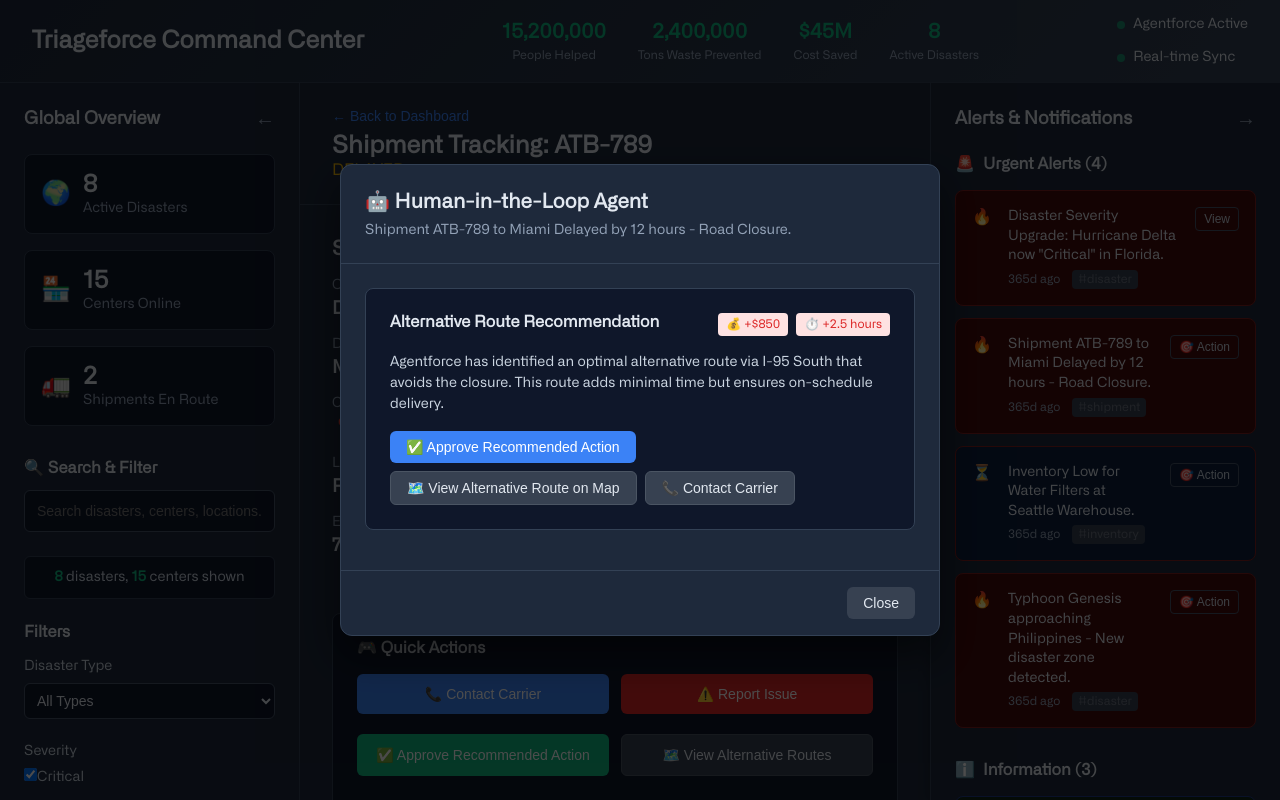
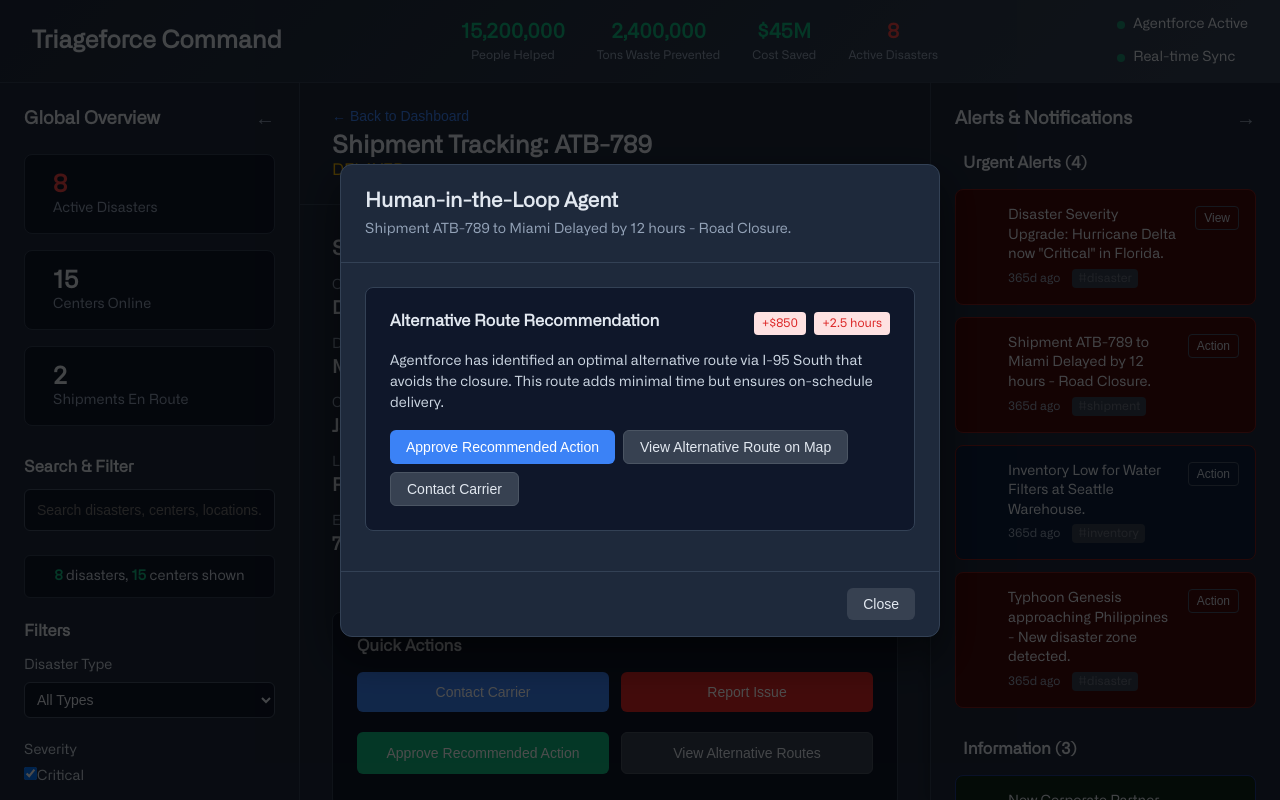
Before and after one commit to mrcs-l/agent-hackathon, a React (Create React App) app: page / in a window 1280 px wide. Both pictures are taken after a click on the element 1105 px from the left and 375 px from the top of the page. Built offline with nearby package versions, Linux system fonts and the light colour scheme.

Commit message:
UI Tweaks

```diff
--- a/src/App.css
+++ b/src/App.css
@@ -86,6 +86,25 @@
   border-right: 1px solid #334155;
   box-shadow: 2px 0 10px rgba(0, 0, 0, 0.2);
   overflow-y: auto;
+  /* Custom Scrollbar */
+  scrollbar-width: thin; /* Firefox */
+  scrollbar-color: #475569 transparent; /* Firefox */
+}
+
+/* Chrome, Edge, and Safari */
+.sidebar::-webkit-scrollbar {
+  width: 6px;
+}
+.sidebar::-webkit-scrollbar-track {
+  background: transparent;
+}
+.sidebar::-webkit-scrollbar-thumb {
+  background-color: #475569;
+  border-radius: 8px;
+  border: 2px solid transparent; /* Ensures thumb doesn’t shrink */
+}
+.sidebar:hover::-webkit-scrollbar-thumb {
+  background-color: #64748b;
 }
 
 .sidebar-collapsed {
@@ -2439,3 +2458,13 @@
     opacity: 1;
   }
 }
+
+/* Live Metrics */
+.metric-value.active-disasters {
+  color: #ef4444; /* Bright red */
+}
+
+/* Sidebar active disasters count */
+.stat-number.disasters-count {
+  color: #ef4444; /* Bright red */
+}
--- a/src/components/AlertsPanel.tsx
+++ b/src/components/AlertsPanel.tsx
@@ -41,10 +41,10 @@
 
   const getStatusIcon = (status?: string) => {
     switch (status) {
-      case 'resolved': return '✅';
-      case 'awaiting_resolution': return '⏳';
+      case 'resolved': return '';
+      case 'awaiting_resolution': return '';
       case 'active':
-      default: return '🔥';
+      default: return '';
     }
   };
 
@@ -94,7 +94,7 @@
         {urgentAlerts.length > 0 && (
           <div className="alert-section urgent">
             <h4>
-              <span className="alert-icon">🚨</span>
+              <span className="alert-icon"></span>
               Urgent Alerts ({urgentAlerts.length})
             </h4>
             {urgentAlerts.map((alert) => (
@@ -121,7 +121,7 @@
                 </div>
                 <div className="alert-actions">
                   <button className="alert-action-btn">
-                    {alert.recommendations ? '🎯 Action' : 'View'}
+                    {alert.recommendations ? ' Action' : 'View'}
                   </button>
                 </div>
               </motion.div>
@@ -132,7 +132,7 @@
         {infoAlerts.length > 0 && (
           <div className="alert-section info">
             <h4>
-              <span className="alert-icon">ℹ️</span>
+              <span className="alert-icon"></span>
               Information ({infoAlerts.length})
             </h4>
             {infoAlerts.map((alert) => (
@@ -164,7 +164,7 @@
 
         {urgentAlerts.length === 0 && infoAlerts.length === 0 && (
           <div className="no-alerts">
-            <div className="no-alerts-icon">✅</div>
+            <div className="no-alerts-icon"></div>
             <div className="no-alerts-message">All clear - no alerts at this time</div>
           </div>
         )}
@@ -192,7 +192,7 @@
               onClick={e => e.stopPropagation()}
             >
               <div className="modal-header">
-                <h3>🤖 Human-in-the-Loop Agent</h3>
+                <h3> Human-in-the-Loop Agent</h3>
                 <p className="alert-context">{selectedAlert.message}</p>
               </div>
 
@@ -204,12 +204,12 @@
                       <div className="impact-metrics">
                         {recommendation.costImpact && (
                           <span className={`impact-badge ${recommendation.costImpact.includes('+') ? 'negative' : 'positive'}`}>
-                            💰 {recommendation.costImpact}
+                             {recommendation.costImpact}
                           </span>
                         )}
                         {recommendation.timeImpact && (
                           <span className={`impact-badge ${recommendation.timeImpact.includes('+') ? 'negative' : 'positive'}`}>
-                            ⏱️ {recommendation.timeImpact}
+                             {recommendation.timeImpact}
                           </span>
                         )}
                       </div>
@@ -228,10 +228,10 @@
                           whileHover={{ scale: 1.05 }}
                           whileTap={{ scale: 0.95 }}
                         >
-                          {action.type === 'approve' && '✅ Approve Recommended Action'}
-                          {action.type === 'view_route' && '🗺️ View Alternative Route on Map'}
-                          {action.type === 'contact' && '📞 Contact Carrier'}
-                          {action.type === 'report_issue' && '⚠️ Report Issue'}
+                          {action.type === 'approve' && ' Approve Recommended Action'}
+                          {action.type === 'view_route' && ' View Alternative Route on Map'}
+                          {action.type === 'contact' && ' Contact Carrier'}
+                          {action.type === 'report_issue' && ' Report Issue'}
                         </motion.button>
                       ))}
                     </div>
--- a/src/components/Dashboard.tsx
+++ b/src/components/Dashboard.tsx
@@ -156,7 +156,7 @@
         const message = agentforceMessages[Math.floor(Math.random() * agentforceMessages.length)];
         const notification: NotificationPopup = {
           id: `auto-${Date.now()}`,
-          title: '🤖 Agentforce Update',
+          title: ' Agentforce Update',
           message,
           type: 'agentforce',
           autoClose: true
@@ -251,7 +251,7 @@
       // Show notification
       const notification: NotificationPopup = {
         id: 'typhoon-notification',
-        title: '🌪️ Critical Alert',
+        title: ' Critical Alert',
         message: 'Typhoon Genesis has been detected. Immediate action required.',
         type: 'alert',
         autoClose: false,
@@ -331,7 +331,7 @@
     // Show notification
     const notification: NotificationPopup = {
       id: `donation-${Date.now()}`,
-      title: '💝 Donation Added',
+      title: ' Donation Added',
       message: `${donation.quantity} ${donation.specificItem} from ${donation.corporatePartner} has been added to inventory.`,
       type: 'agentforce',
       autoClose: true
@@ -347,7 +347,7 @@
     // Process manual allocation request
     const notification: NotificationPopup = {
       id: `allocation-${Date.now()}`,
-      title: '📋 Allocation Request Submitted',
+      title: ' Allocation Request Submitted',
       message: `Manual allocation request for ${request.quantity} ${request.resourceType} has been submitted for review.`,
       type: 'alert',
       autoClose: true
@@ -359,11 +359,13 @@
     }, 5000);
   };
 
+  const activeDisastersCount = disasters.length;
+
   return (
     <div className="dashboard">
       <header className="dashboard-header">
         <div className="header-content">
-          <h1>Triageforce Command Center</h1>
+          <h1>Triageforce Command</h1>
           <div className="live-impact-metrics">
             <div className="metric-item">
               <motion.div
@@ -402,7 +404,7 @@
               <div className="metric-label">Cost Saved</div>
             </div>
             <div className="metric-item">
-              <div className="metric-value">{impactMetrics.disastersResponded}</div>
+              <div className="metric-value active-disasters">{activeDisastersCount}</div>
               <div className="metric-label">Active Disasters</div>
             </div>
           </div>
@@ -594,7 +596,7 @@
                   <div className="status-indicators">
                     <div className={`status-indicator ${selectedRoute.confirmed ? 'confirmed' : 'pending'}`}>
                       <div className="status-icon">
-                        {selectedRoute.confirmed ? '✓' : '⏳'}
+                        {selectedRoute.confirmed ? '✓' : ''}
                       </div>
                       <div className="status-info">
                         <h5>{selectedRoute.confirmed ? 'Route Confirmed' : 'Route Pending'}</h5>
@@ -608,8 +610,8 @@
                     </div>
                     <div className={`status-indicator priority-${selectedRoute.priority}`}>
                       <div className="status-icon">
-                        {selectedRoute.priority === 'critical' ? '🚨' :
-                         selectedRoute.priority === 'high' ? '⚠️' : 'ℹ️'}
+                        {selectedRoute.priority === 'critical' ? '' :
+                         selectedRoute.priority === 'high' ? '' : ''}
                       </div>
                       <div className="status-info">
                         <h5>Priority Level: {selectedRoute.priority.charAt(0).toUpperCase() + selectedRoute.priority.slice(1)}</h5>
--- a/src/components/ShipmentTrackingView.tsx
+++ b/src/components/ShipmentTrackingView.tsx
@@ -144,7 +144,7 @@
               <div className="stat">
                 <span className="label">Current Location:</span>
                 <span className="value highlight">
-                  📍 {shipment.currentLocation?.name || 'Unknown'}
+                   {shipment.currentLocation?.name || 'Unknown'}
                 </span>
               </div>
               <div className="stat">
@@ -161,13 +161,13 @@
           </div>
 
           <div className="mini-map-container">
-            <h4>📍 Current Position</h4>
+            <h4> Current Position</h4>
             <div className="mini-map">
               <div className="map-placeholder">
                 <div className="route-line"></div>
-                <div className="origin-marker">🏢</div>
-                <div className="current-marker">🚛</div>
-                <div className="destination-marker">🎯</div>
+                <div className="origin-marker"></div>
+                <div className="current-marker"></div>
+                <div className="destination-marker"></div>
                 <div className="coordinates">
                   <div>Origin: {shipment.origin}</div>
                   <div>Current: {shipment.currentLocation?.name}</div>
@@ -179,7 +179,7 @@
         </div>
 
         <div className="action-buttons-panel">
-          <h4>🎮 Quick Actions</h4>
+          <h4> Quick Actions</h4>
           <div className="action-buttons">
             <motion.button
               onClick={handleContactCarrier}
@@ -187,7 +187,7 @@
               whileHover={{ scale: 1.05 }}
               whileTap={{ scale: 0.95 }}
             >
-              📞 Contact Carrier
+               Contact Carrier
             </motion.button>
 
             <motion.button
@@ -196,7 +196,7 @@
               whileHover={{ scale: 1.05 }}
               whileTap={{ scale: 0.95 }}
             >
-              ⚠️ Report Issue
+               Report Issue
             </motion.button>
 
             <motion.button
@@ -212,7 +212,7 @@
                   Processing...
                 </>
               ) : (
-                '✅ Approve Recommended Action'
+                ' Approve Recommended Action'
               )}
             </motion.button>
 
@@ -222,7 +222,7 @@
               whileHover={{ scale: 1.05 }}
               whileTap={{ scale: 0.95 }}
             >
-              🗺️ View Alternative Routes
+               View Alternative Routes
             </motion.button>
           </div>
         </div>
@@ -235,7 +235,7 @@
               animate={{ opacity: 1, height: 'auto' }}
               exit={{ opacity: 0, height: 0 }}
             >
-              <h4>🛣️ Alternative Route Options</h4>
+              <h4> Alternative Route Options</h4>
               <div className="routes-list">
                 {alternativeRoutes.map(route => (
                   <div key={route.id} className="route-option">
@@ -262,7 +262,7 @@
         </AnimatePresence>
 
         <div className="manifest-section">
-          <h4>📦 Shipment Manifest</h4>
+          <h4> Shipment Manifest</h4>
           <div className="manifest-table">
             <table>
               <thead>
@@ -282,7 +282,7 @@
                     <td>{item.unit}</td>
                     <td>{item.corporateDonor}</td>
                     <td>
-                      <span className="manifest-status loaded">✅ Loaded</span>
+                      <span className="manifest-status loaded"> Loaded</span>
                     </td>
                   </tr>
                 ))}
@@ -292,7 +292,7 @@
         </div>
 
         <div className="timeline-section">
-          <h4>📋 Real-Time Event Log</h4>
+          <h4> Real-Time Event Log</h4>
           <div className="timeline-container">
             <AnimatePresence>
               {timeline.map((event, index) => (
@@ -309,7 +309,7 @@
                   <div className="timeline-content">
                     <div className="event-text">{event.event}</div>
                     {event.location && (
-                      <div className="event-location">📍 {event.location}</div>
+                      <div className="event-location"> {event.location}</div>
                     )}
                   </div>
                   {index === 0 && (
@@ -339,19 +339,19 @@
               exit={{ scale: 0.9, y: 20 }}
               onClick={e => e.stopPropagation()}
             >
-              <h3>📞 Contact Carrier</h3>
+              <h3> Contact Carrier</h3>
               <div className="contact-options">
                 <button className="contact-option">
-                  📧 Send Email to {shipment.logisticsPartner}
+                   Send Email to {shipment.logisticsPartner}
                 </button>
                 <button className="contact-option">
-                  📱 Call Driver: +1 (555) 123-4567
+                   Call Driver: +1 (555) 123-4567
                 </button>
                 <button className="contact-option">
-                  💬 SMS Update Request
+                   SMS Update Request
                 </button>
                 <button className="contact-option">
-                  🎤 Voice Message
+                   Voice Message
                 </button>
               </div>
               <button onClick={() => setShowContactModal(false)} className="close-modal">
@@ -379,7 +379,7 @@
               exit={{ scale: 0.9, y: 20 }}
               onClick={e => e.stopPropagation()}
             >
-              <h3>⚠️ Report Issue</h3>
+              <h3> Report Issue</h3>
               <div className="issue-form">
                 <div className="form-group">
                   <label>Issue Type:</label>
--- a/src/components/Sidebar.tsx
+++ b/src/components/Sidebar.tsx
@@ -99,9 +99,9 @@
           →
         </button>
         <div className="collapsed-stats">
-          <div className="stat-icon">🌍</div>
-          <div className="stat-icon">🏪</div>
-          <div className="stat-icon">🚛</div>
+          <div className="stat-icon"></div>
+          <div className="stat-icon"></div>
+          <div className="stat-icon"></div>
         </div>
       </div>
     );
@@ -123,15 +123,15 @@
 
       <div className="overview-stats">
         <div className="stat-card">
-          <div className="stat-icon">🌍</div>
+          <div className="stat-icon"></div>
           <div className="stat-content">
-            <div className="stat-number">{totalActiveDisasters}</div>
+            <div className="stat-number disasters-count">{totalActiveDisasters}</div>
             <div className="stat-label">Active Disasters</div>
           </div>
         </div>
 
         <div className="stat-card">
-          <div className="stat-icon">🏪</div>
+          <div className="stat-icon"></div>
           <div className="stat-content">
             <div className="stat-number">{totalCentersOnline}</div>
             <div className="stat-label">Centers Online</div>
@@ -139,7 +139,7 @@
         </div>
 
         <div className="stat-card">
-          <div className="stat-icon">🚛</div>
+          <div className="stat-icon"></div>
           <div className="stat-content">
             <div className="stat-number">{totalShipmentsInTransit}</div>
             <div className="stat-label">Shipments En Route</div>
@@ -148,7 +148,7 @@
       </div>
 
       <div className="search-section">
-        <h4>🔍 Search & Filter</h4>
+        <h4> Search & Filter</h4>
         <input
           type="text"
           placeholder="Search disasters, centers, locations..."
@@ -253,7 +253,7 @@
             })}
             className="reset-filters"
           >
-            🔄 Reset All Filters
+             Reset All Filters
           </button>
         )}
       </div>
@@ -266,7 +266,7 @@
           whileHover={{ scale: 1.02 }}
           whileTap={{ scale: 0.98 }}
         >
-          💝 Add New Corporate Donation
+           Add New Corporate Donation
         </motion.button>
         <motion.button
           className="action-button secondary"
@@ -274,14 +274,14 @@
           whileHover={{ scale: 1.02 }}
           whileTap={{ scale: 0.98 }}
         >
-          📋 Manual Allocation Request
+           Manual Allocation Request
         </motion.button>
         <motion.button
           className="action-button tertiary"
           whileHover={{ scale: 1.02 }}
           whileTap={{ scale: 0.98 }}
         >
-          📊 Generate Impact Report
+           Generate Impact Report
         </motion.button>
       </div>
 
@@ -302,7 +302,7 @@
               exit={{ scale: 0.9, y: 20 }}
               onClick={e => e.stopPropagation()}
             >
-              <h3>💝 Add New Corporate Donation</h3>
+              <h3> Add New Corporate Donation</h3>
               <form onSubmit={(e) => {
                 e.preventDefault();
                 const formData = new FormData(e.target as HTMLFormElement);
@@ -349,7 +349,7 @@
                 </div>
                 <div className="donation-summary">
                   <div className="estimated-impact">
-                    <h4>📈 Estimated Impact</h4>
+                    <h4> Estimated Impact</h4>
                     <div className="impact-stats">
                       <div className="impact-stat">
                         <span className="impact-number">~5,000</span>
@@ -363,7 +363,7 @@
                   </div>
                 </div>
                 <div className="form-actions">
-                  <button type="submit" className="submit-btn">💝 Submit Donation</button>
+                  <button type="submit" className="submit-btn"> Submit Donation</button>
                   <button type="button" onClick={() => setShowDonationModal(false)} className="cancel-btn">
                     Cancel
                   </button>
@@ -391,7 +391,7 @@
               exit={{ scale: 0.9, y: 20 }}
               onClick={e => e.stopPropagation()}
             >
-              <h3>📋 Manual Resource Allocation Request</h3>
+              <h3> Manual Resource Allocation Request</h3>
               <form onSubmit={(e) => {
                 e.preventDefault();
                 const formData = new FormData(e.target as HTMLFormElement);
@@ -436,10 +436,10 @@
                   <div className="form-group">
                     <label>Priority Level:</label>
                     <select name="priority" required>
-                      <option value="critical">🚨 Critical - Life Threatening</option>
-                      <option value="high">⚠️ High - Urgent Need</option>
-                      <option value="medium">📋 Medium - Important</option>
-                      <option value="low">ℹ️ Low - Standard</option>
+                      <option value="critical"> Critical - Life Threatening</option>
+                      <option value="high"> High - Urgent Need</option>
+                      <option value="medium"> Medium - Important</option>
+                      <option value="low"> Low - Standard</option>
                     </select>
                   </div>
                   <div className="form-group full-width">
@@ -452,10 +452,10 @@
                   </div>
                 </div>
                 <div className="allocation-warning">
-                  ⚠️ This request will bypass automated Agentforce matching and require manual approval from operations center.
+                   This request will bypass automated Agentforce matching and require manual approval from operations center.
                 </div>
                 <div className="form-actions">
-                  <button type="submit" className="submit-btn">📋 Submit Request</button>
+                  <button type="submit" className="submit-btn"> Submit Request</button>
                   <button type="button" onClick={() => setShowAllocationModal(false)} className="cancel-btn">
                     Cancel
                   </button>
```
Also changed, not shown: src/components/DisasterNeedsView.tsx (+7 -7 lines), src/components/InventoryView.tsx (+11 -11 lines), src/components/WorldMap.tsx (+12 -12 lines), 1 other file (tests, documents, lock files or other folders).
